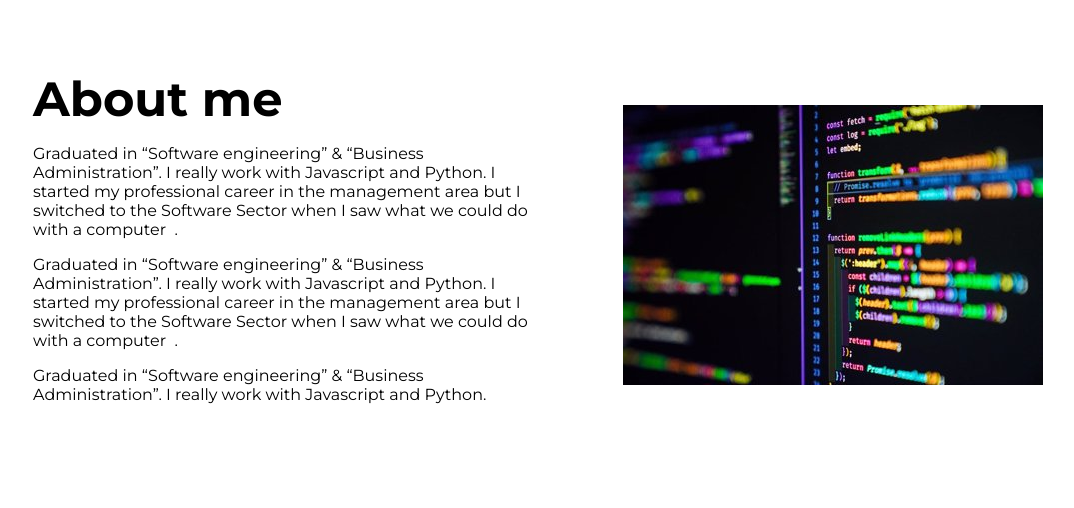
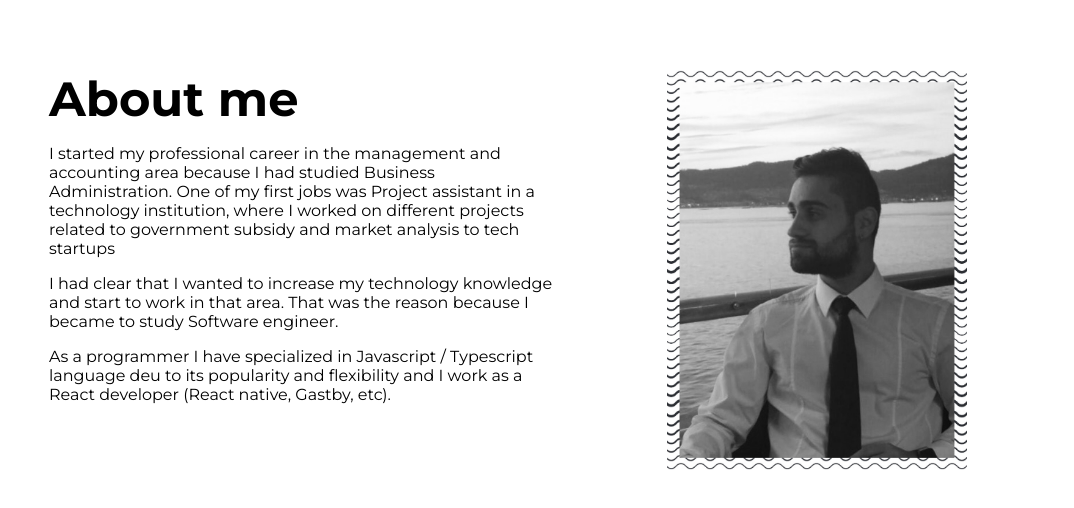
Before and after one commit to DFalque/portfolio, a React (Create React App) app: page / in a window 1280 px wide. Shown: the part 344-852 px from the top of the page, without its empty margins (79-1153 px from the left). Built offline with nearby package versions, Linux system fonts and the light colour scheme.

Commit message:
chaange About style

```diff
--- a/src/components/About/About.js
+++ b/src/components/About/About.js
@@ -1,30 +1,33 @@
 import "./About.scss"
-import Image from "../../assets/images/aaaa.jpeg"
+import Image from "../../assets/images/me.JPG"
 
 const About = () => {
 	return (
 		<section className="About" id="about">
+			<div className="About__content">
 				<div className="About__text">
 					<h2>About me</h2>
 					<p>
-					Graduated in “Software engineering” & “Business Administration”. I
-					really ️work with Javascript and Python. I started my professional
-					career in the management area but I switched to the Software Sector
-					when I saw what we could do with a computer ‍ .
+						I started my professional career in the management and accounting
+						area because I had studied Business Administration. One of my first
+						jobs was Project assistant in a technology institution, where I
+						worked on different projects related to government subsidy and
+						market analysis to tech startups
 					</p>
 					<p>
-					Graduated in “Software engineering” & “Business Administration”. I
-					really ️work with Javascript and Python. I started my professional
-					career in the management area but I switched to the Software Sector
-					when I saw what we could do with a computer ‍ .
+						I had clear that I wanted to increase my technology knowledge and
+						start to work in that area. That was the reason because I became to
+						study Software engineer.
 					</p>
 					<p>
-					Graduated in “Software engineering” & “Business Administration”. I
-					really ️work with Javascript and Python.
+						As a programmer I have specialized in Javascript / Typescript
+						language deu to its popularity and flexibility and I work as a React
+						developer (React native, Gastby, etc).
 					</p>
 				</div>
-			<div className="About__image">
-				<img src={Image} />
+				<div className="About__imageContainer">
+					<img className="image" src={Image}></img>
+				</div>
 			</div>
 		</section>
 	)
--- a/src/components/About/About.scss
+++ b/src/components/About/About.scss
@@ -2,18 +2,50 @@
     display: flex;
     flex-direction: row;
     justify-content: center;
-    gap: 2rem;
+    animation: fadeInAnimation ease 3s;
+    animation-iteration-count: 1;
+    animation-fill-mode: forwards;
+
+
+    &__content{
+        display: flex;
+        width: 80vw;
+        flex-direction: row;
+       justify-content: space-between;
+    }
 
     &__text{
-        width: 40vw;
+        width: 50%;
     }
 
-    &__image{
-        width: 40vw;
+    &__imageContainer{
+        width: 50%;
+        height: 100%;
         display: flex;
         justify-content: center;
         align-items: center;
         justify-content: center;
         overflow: hidden;
+     //  background-image: url("../../assets/images/me.JPG");
+      // background-repeat: no-repeat;
+       // background-position: center;
+      // background-size: cover;
     }
 }
+
+
+.image{
+    width: 300px;
+    height: 400px;
+
+}
+
+
+@keyframes fadeInAnimation {
+    0% {
+        opacity: 0;
+    }
+    100% {
+        opacity: 1;
+     }
+}
```
Also changed, not shown: src/assets/images/me.JPG (added). Lines whose indentation alone changed are shown as unchanged.
